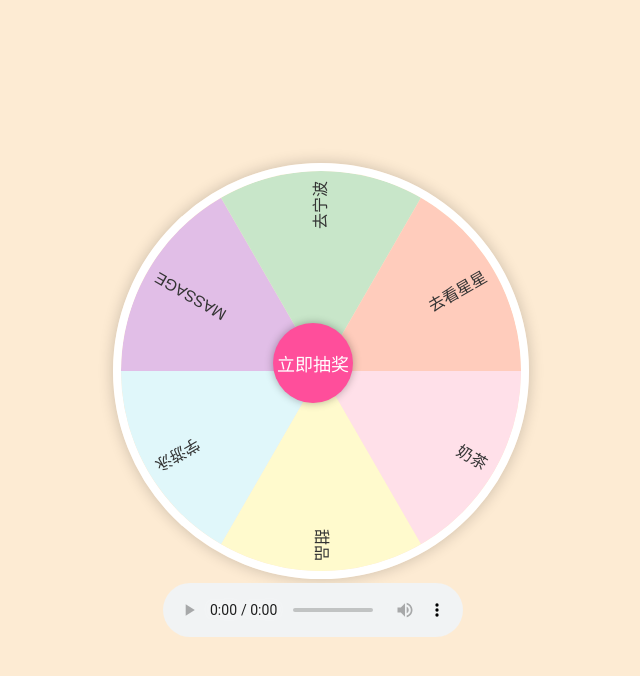
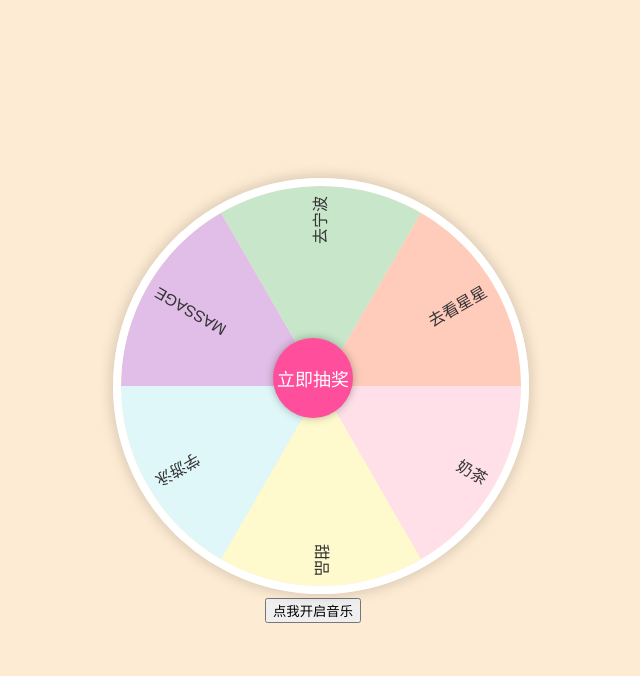
Before and after one commit to mengxibai/lottery, a plain HTML site: page index.html in a window 1280 px wide. Shown: the whole page, without its empty margins (327-967 px from the left). Drawn offline with Linux system fonts and the light colour scheme.

Commit message:
Update index.html

```diff
--- a/index.html
+++ b/index.html
@@ -66,9 +66,11 @@
   <div id="result"></div>
 
    <!-- 背景音乐 -->
- <audio controls autoplay loop>
+<audio autoplay loop muted id="bgm">
   <source src="in_your_eyes.mp3" type="audio/mpeg">
 </audio>
+
+<button onclick="document.getElementById('bgm').muted=false">点我开启音乐</button>
 
 
   <!-- 说明：
```
